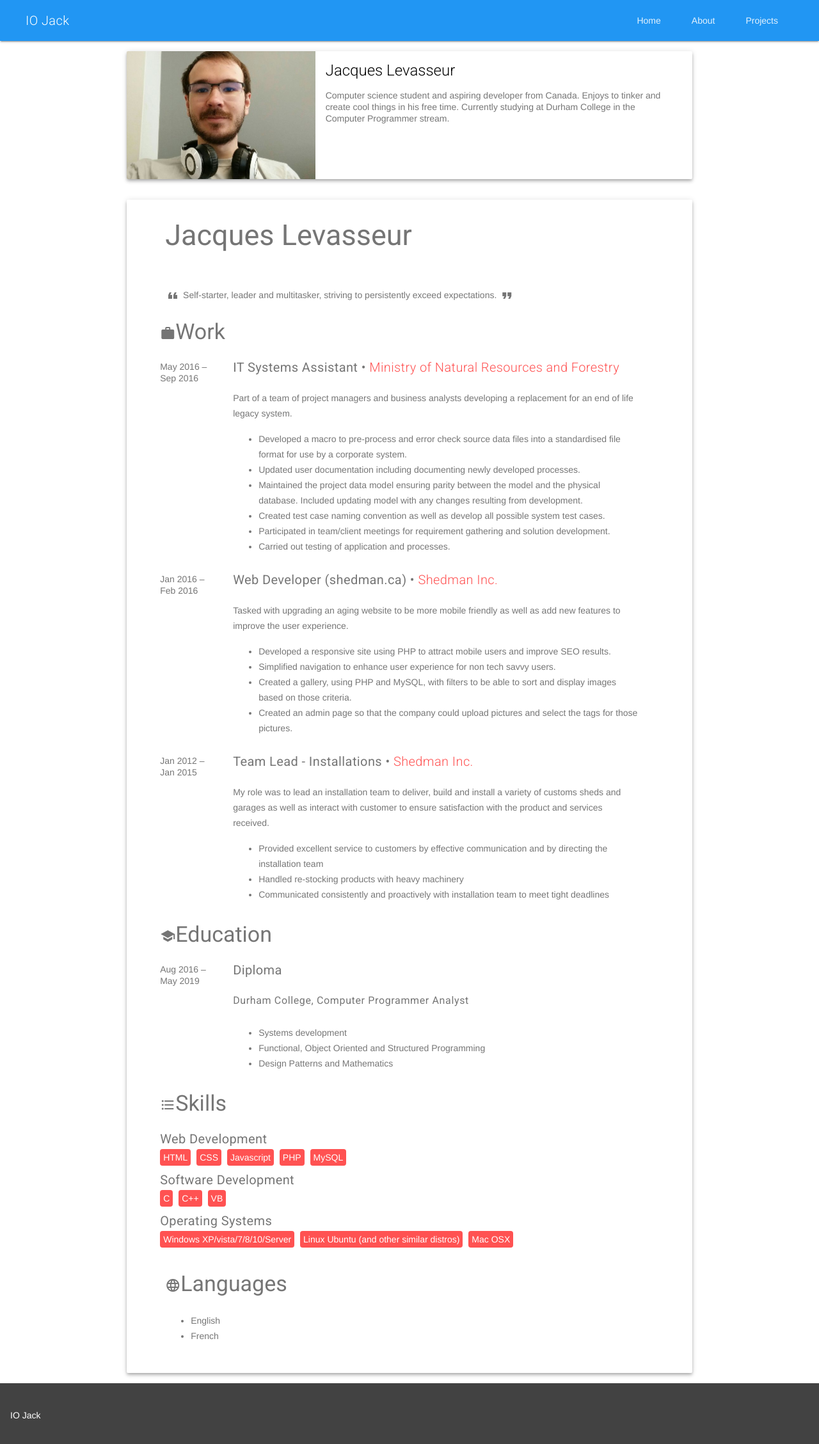
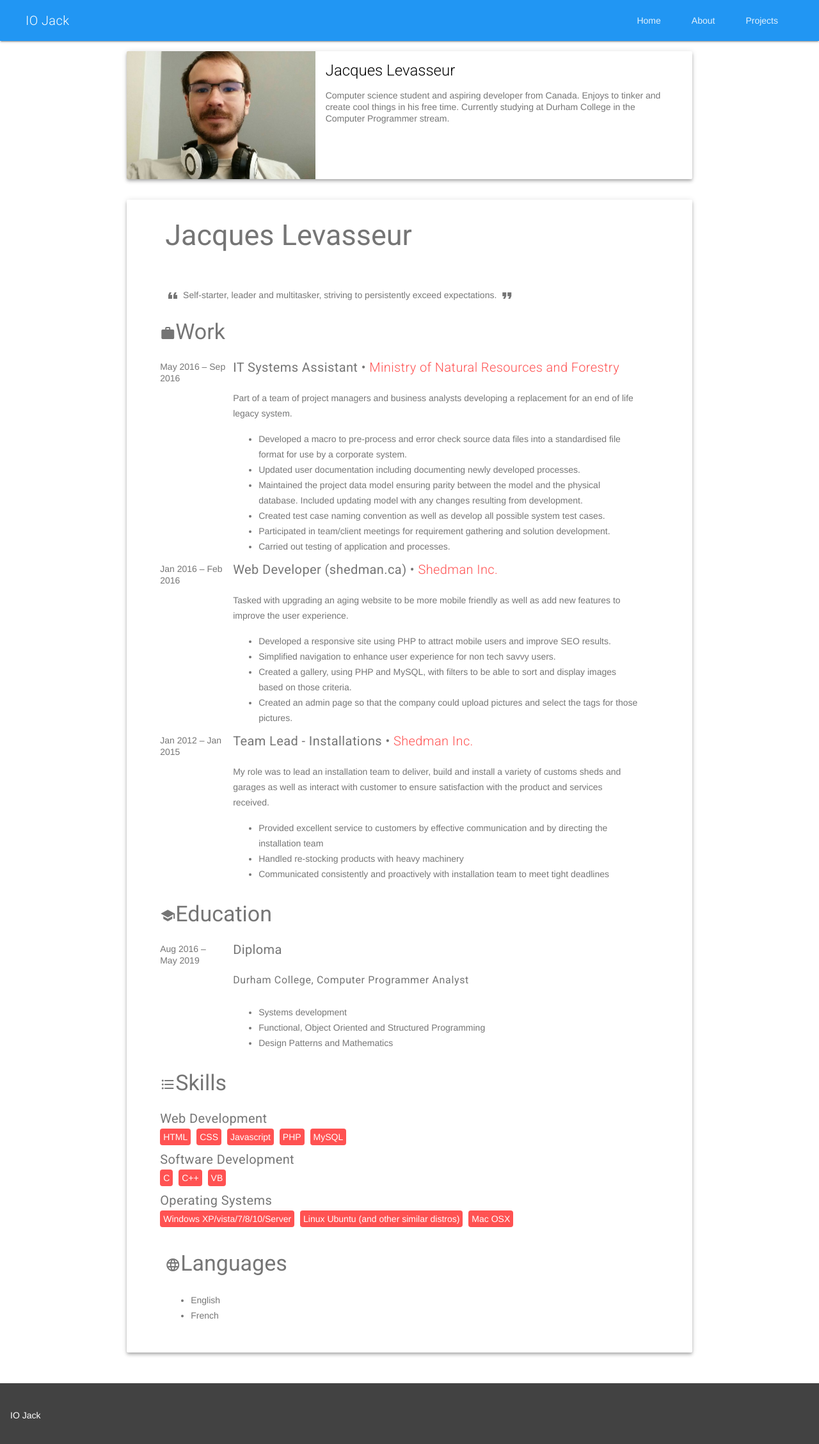
Before and after one commit to FrostByte-Dev/frostbyte-dev.github.io, a Jekyll site: the page built from about/index.html, in a window 1280 px wide. Shown: the top 2257 px of the page at 64% size. Built offline with Jekyll 4.4.1, drawn with Linux system fonts in a browser that asks for light colours; nearby versions of some CDN libraries.

Commit message:
pulling previous experience from resume.json.

```diff
--- a/about/index.html
+++ b/about/index.html
@@ -44,72 +44,40 @@ image: /assets/images/me.jpg
 			 <div class="mdl-grid">
 				 <div class="mdl-cell mdl-cell--12-col">
 					 <i class="material-icons material-icons__rotate-180">format_quote</i>
-					 Self-starter, leader and multitasker, striving to persistently exceed expectations.
+					 {{ site.data.resume.basics.summary }}
 					 <i class="material-icons">format_quote</i>
 				 </div>
 			 </div>
+
+
 
 			 <div class="mdl-grid">
 				 <div class="mdl-cell--12-col">
 					 <h3><i class="material-icons">work</i>Work</h3>
 				 </div>
 
+				 {% for work in site.data.resume.work %}
+
 				 <div class="mdl-cell--2-col">
-					 May&nbsp;2016 – Sep&nbsp;2016
+					 {{ work.startDate }} – {{ work.endDate }}
 				 </div>
 				 <div class="mdl-cell--10-col">
-					 <h5>IT Systems Assistant • <a target="_blank" href="https://www.ontario.ca/page/ministry-natural-resources-and-forestry" >Ministry of Natural Resources and Forestry</a></h5>
+					 <h5>{{ work.position }} • <a target="_blank" href="{{ work.website }}" >{{ work.company }}</a></h5>
 					 <p>
-						 Part of a team of project managers and business analysts developing a replacement for an end of life legacy system.
+						 {{ work.summary }}
 					 </p>
 					 <ul>
-						 <li>Developed a macro to pre-process and error check source data files into a standardised file format for use by a corporate system.</li>
-						 <li>Updated user documentation including documenting newly developed processes.</li>
-						 <li>Maintained the project data model ensuring parity between the model and the physical database. Included updating model with any changes resulting from development.</li>
-						 <li>Created test case naming convention as well as develop all possible system test cases.</li>
-						 <li>Participated in team/client meetings for requirement gathering and solution development.</li>
-						 <li>Carried out testing of application and processes.</li>
+						 {% for highlight in work.highlights %}
+
+						 <li>{{ highlight }}</li>
+
+						 {% endfor %}
 					 </ul>
 				 </div>
 
+				 {% endfor %}
+
 			 </div>
-
-			 <div class="mdl-grid">
-				<div class="mdl-cell--2-col">
-					Jan&nbsp;2016 – Feb&nbsp;2016
-				</div>
-				<div class="mdl-cell--10-col">
-					<h5>Web Developer (shedman.ca) • <a target="_blank" href="http://shedman.ca" class="company">Shedman Inc.</a></h5>
-					<p>
-						Tasked with upgrading an aging website to be more mobile friendly as well as add new features to improve the user experience.
-					</p>
-					<ul>
-						<li class="text-justify">Developed a responsive site using PHP to attract mobile users and improve SEO results.</li>
-						<li class="text-justify">Simplified navigation to enhance user experience for non tech savvy users.</li>
-						<li class="text-justify">Created a gallery, using PHP and MySQL, with filters to be able to sort and display images based on those criteria.</li>
-						<li class="text-justify">Created an admin page so that the company could upload pictures and select the tags for those pictures.</li>
-					</ul>
-				</div>
-
-			</div>
-
-			<div class="mdl-grid">
-				<div class="mdl-cell--2-col">
-					Jan&nbsp;2012 – Jan&nbsp;2015
-				</div>
-				<div class="mdl-cell--10-col">
-					<h5>Team Lead - Installations • <a target="_blank" href="http://shedman.ca" class="company">Shedman Inc.</a></h5>
-					<p>
-						My role was to lead an installation team to deliver, build and install a variety of customs sheds and garages as well as interact with customer to ensure satisfaction with the product and services received.
-					</p>
-					<ul>
-						<li class="text-justify">Provided excellent service to customers by effective communication and by directing the installation team</li>
-						<li class="text-justify">Handled re-stocking products with heavy machinery</li>
-						<li class="text-justify">Communicated consistently and proactively with installation team to meet tight deadlines</li>
-					</ul>
-				</div>
-
-			</div>
 
 			<div class="mdl-grid">
 				<div class="mdl-cell--12-col">
```
